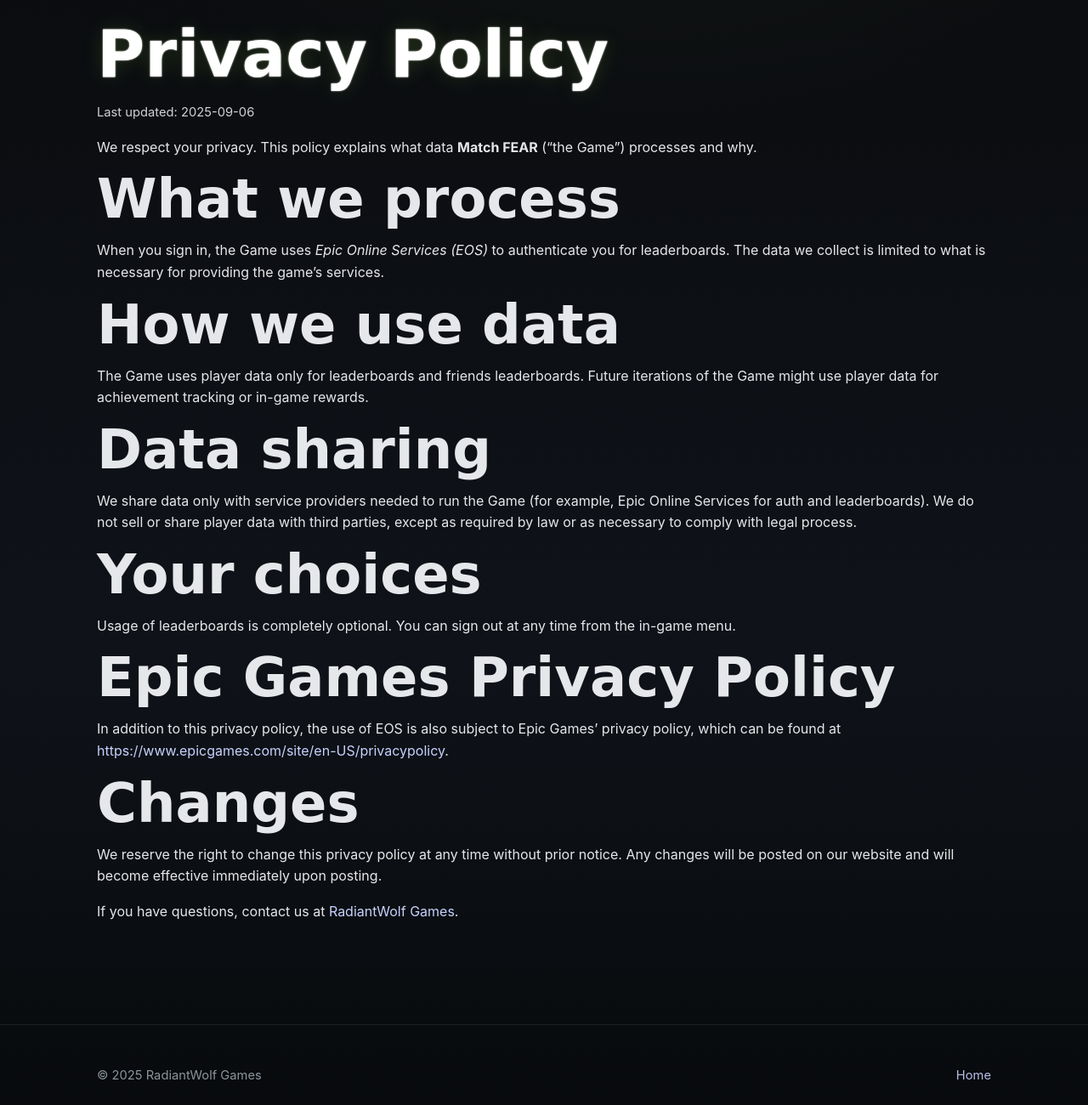
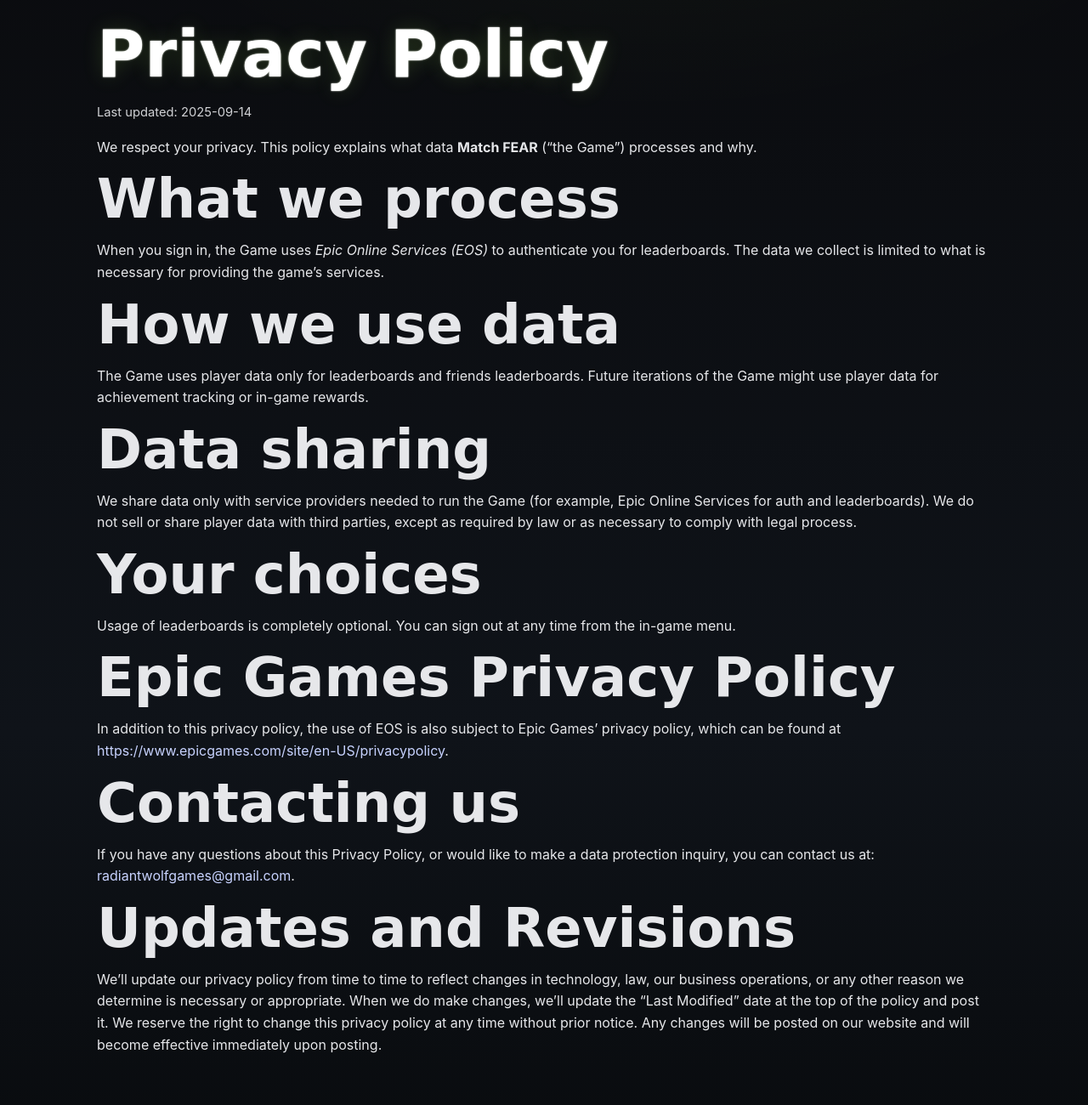
Before and after one commit to RadiantWolf-Games/radiantwolf-games.github.io, a plain HTML site: page privacy.html in a window 1280 px wide. Shown: the part 120-1420 px from the top of the page at 85% size. Drawn offline with Linux system fonts and the light colour scheme; a web font is replaced by a local one.

Commit message:
Updated privacy policy

```diff
--- a/privacy.html
+++ b/privacy.html
@@ -30,7 +30,7 @@
 
   <main class="container section">
     <h1>Privacy Policy</h1>
-    <p class="small">Last updated: 2025-09-06</p>
+    <p class="small">Last updated: 2025-09-14</p>
 
     <p>We respect your privacy. This policy explains what data <strong>Match FEAR</strong> (“the Game”) processes and why.</p>
 
@@ -51,10 +51,11 @@
 	In addition to this privacy policy, the use of EOS is also subject to Epic Games’ privacy policy, which can be found at <a href="https://www.epicgames.com/site/en-US/privacypolicy" rel="noopener">https://www.epicgames.com/site/en-US/privacypolicy</a>.
 	</p>
 
-    <h2>Changes</h2>
-    <p>We reserve the right to change this privacy policy at any time without prior notice. Any changes will be posted on our website and will become effective immediately upon posting.</p>
+	<h2>Contacting us</h2>
+	<p>If you have any questions about this Privacy Policy, or would like to make a data protection inquiry, you can contact us at: <a href="mailto:radiantwolfgames@gmail.com">radiantwolfgames@gmail.com</a>.</p>
 
-	<p>If you have questions, contact us at <a href="mailto:radiantwolfgames@gmail.com">RadiantWolf Games</a>.</p>
+	<h2>Updates and Revisions</h2>
+	<p>We’ll update our privacy policy from time to time to reflect changes in technology, law, our business operations, or any other reason we determine is necessary or appropriate. When we do make changes, we’ll update the “Last Modified” date at the top of the policy and post it. We reserve the right to change this privacy policy at any time without prior notice. Any changes will be posted on our website and will become effective immediately upon posting.</p>
   </main>
 
   <footer class="footer">
```
